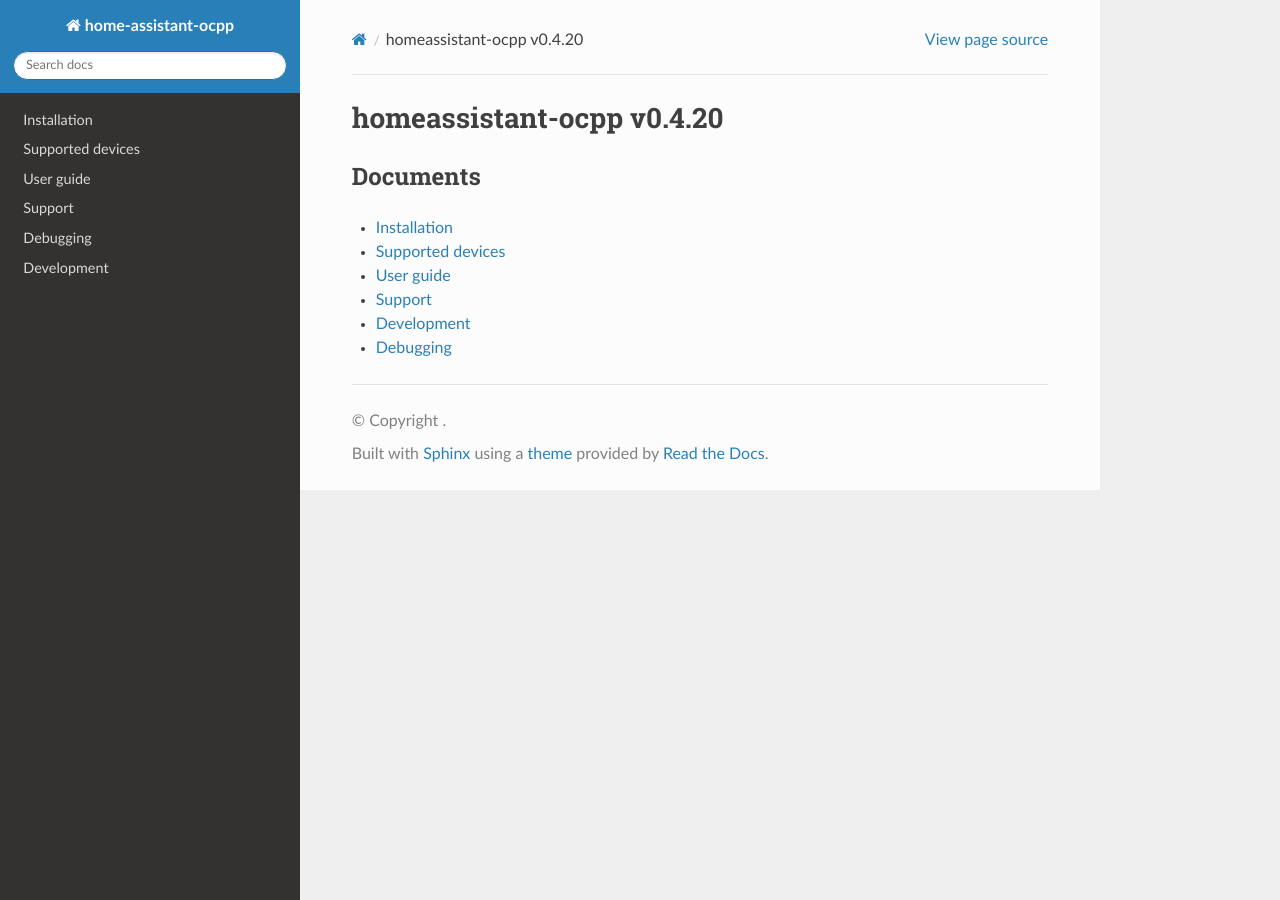
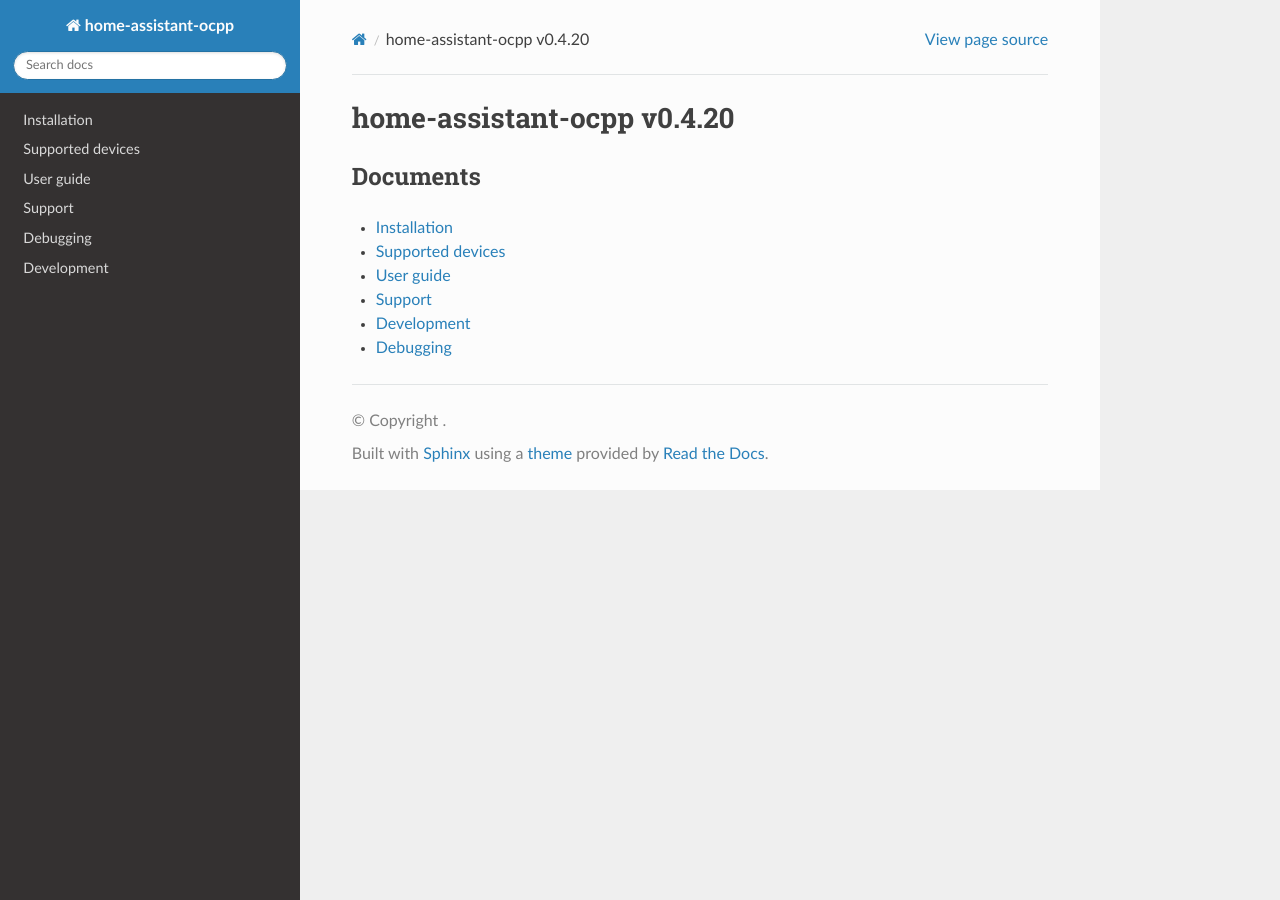
Before and after one commit to lbbrhzn/ocpp, a Sphinx documentation site: the page built from docs/README.md, in a window 1280 px wide. Built offline with Sphinx 7.4.7 and the Read the Docs theme 2.0.0, drawn with Linux system fonts in a browser that asks for light colours.

Commit message:
Update README.md

```diff
--- a/docs/README.md
+++ b/docs/README.md
@@ -1,4 +1,4 @@
-# homeassistant-ocpp v0.4.20
+# home-assistant-ocpp v0.4.20
 
 Documents
 ---------
```
